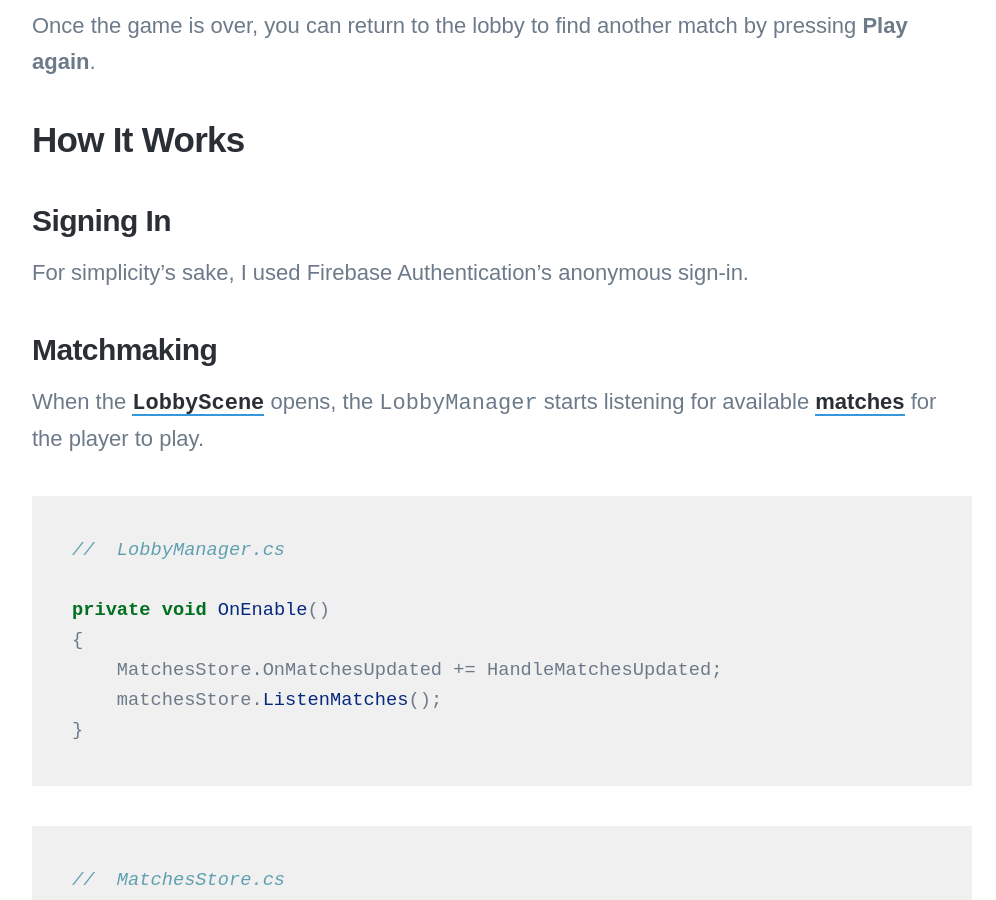
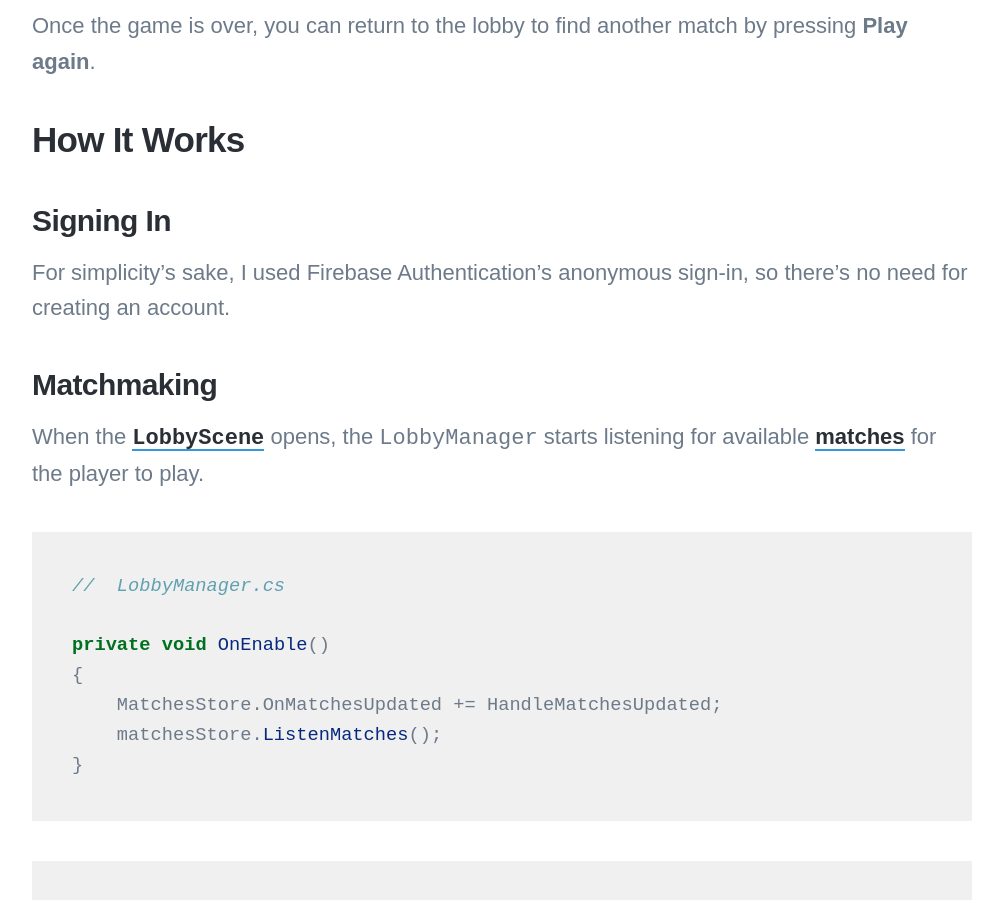
Before and after one commit to kennethfreeflow/kennethlng.github.io, a Jekyll site: the page built from _apps/2020-07-10-tictactoe-multiplayer-unity-firebase.md, in a window 1280 px wide and 900 px high, scrolled down 2123 px. Shown: the whole window, without its empty margins (138-1134 px from the left). Built offline with Jekyll 4.4.1, drawn with Linux system fonts in a browser that asks for light colours; nearby versions of some CDN libraries; some web fonts are replaced.

Commit message:
Update 2020-07-10-tictactoe-multiplayer-unity-firebase.md

```diff
--- a/_apps/2020-07-10-tictactoe-multiplayer-unity-firebase.md
+++ b/_apps/2020-07-10-tictactoe-multiplayer-unity-firebase.md
@@ -42,7 +42,7 @@ Once the game is over, you can return to the lobby to find another match by pres
 
 ### Signing In
 
-For simplicity's sake, I used Firebase Authentication's anonymous sign-in.
+For simplicity's sake, I used Firebase Authentication's anonymous sign-in, so there's no need for creating an account.
 
 ### Matchmaking
 
```
